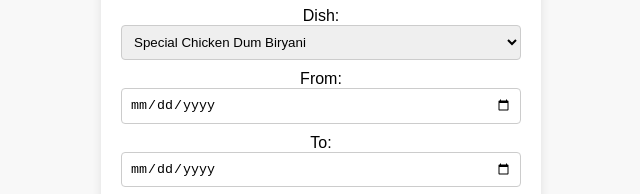
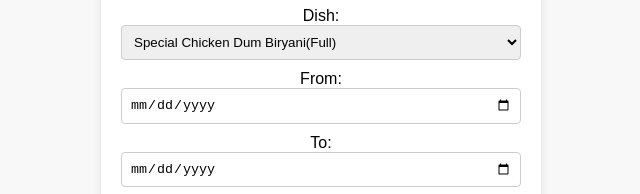
Before and after one commit to Mazidkhan/cashier, a website: page sales.html in a window 1280 px wide. Shown: the part 308-502 px from the top of the page, 319-959 px from the left. Drawn offline with Linux system fonts and the light colour scheme; no server answers.

Commit message:
save changes

```diff
--- a/sales.html
+++ b/sales.html
@@ -24,14 +24,27 @@
 
         <label for="dish">Dish:</label>
         <select id="dish" name="dish">
-            <option value="biryani">Special Chicken Dum Biryani</option>
+            <option value="biryanifull">Special Chicken Dum Biryani(Full)</option>
+            <option value="biryanihalf">Special Chicken Dum Biryani(Half)</option>
             <option value="rayta">Rayta salad</option>
             <option value="breadhalwa">Bread Halwa</option>
             <option value="sujihalwa">Suji Halwa</option>
-            <option value="drumstick">Chicken Drumstick</option>
-            <option value="lollipop">Chicken Lollipop</option>
+            <option value="gajarhalwa">Gajar Halwa</option>
+            <option value="doodhihalwa">Doodhi Halwa</option>
+            <option value="drumstick2p">Chicken Drumstick(2p)</option>
+            <option value="drumstick4p">Chicken Drumstick(4p)</option>
+            <option value="drumstick8p">Chicken Drumstick(8p)</option>
+            <option value="lollipop2p">Chicken Lollipop(2p)</option>
+            <option value="lollipop4p">Chicken Lollipop(4p)</option>
+            <option value="lollipop8p">Chicken Lollipop(8p)</option>
             <option value="popcorn">Chicken Popcorn</option>
-            <option value="wing">Chicken Wing</option>
+            <option value="wing6p">Chicken Wing(6p)</option>
+            <option value="wing12p">Chicken Wing(12p)</option>
+            <option value="panibottle10">Pani bottle(10)</option>
+            <option value="panibottle20">Pani bottle(20)</option>
+            <option value="thumsup">Thumsup</option>
+            <option value="sprite">Sprite</option>
+            <option value="cancolddrink">Can Colddrink</option>
             <option value="total">Total</option>
         </select><br>
 
```
